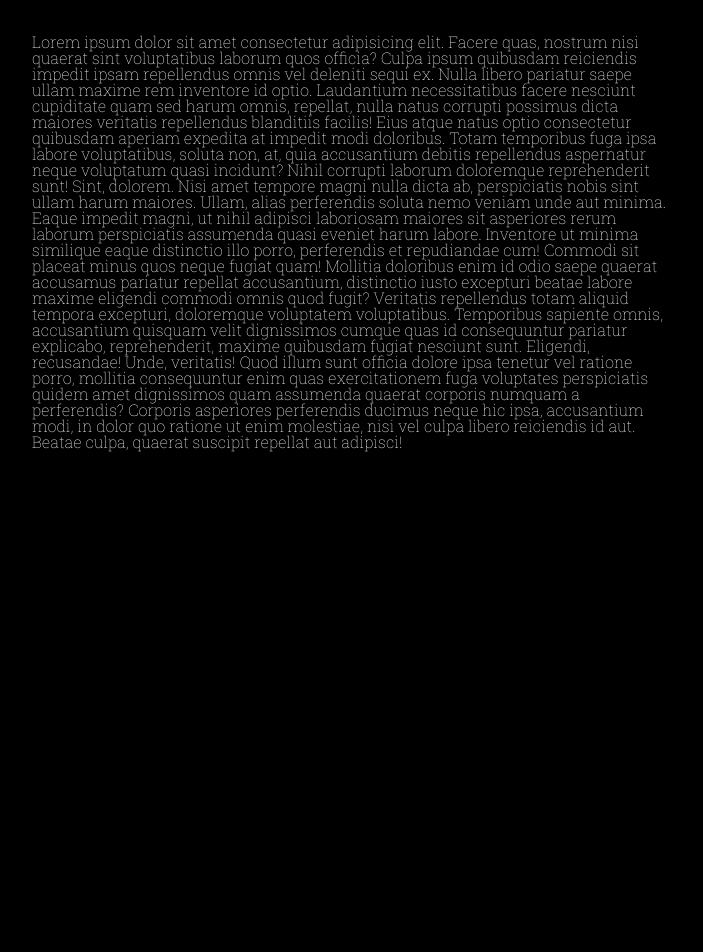
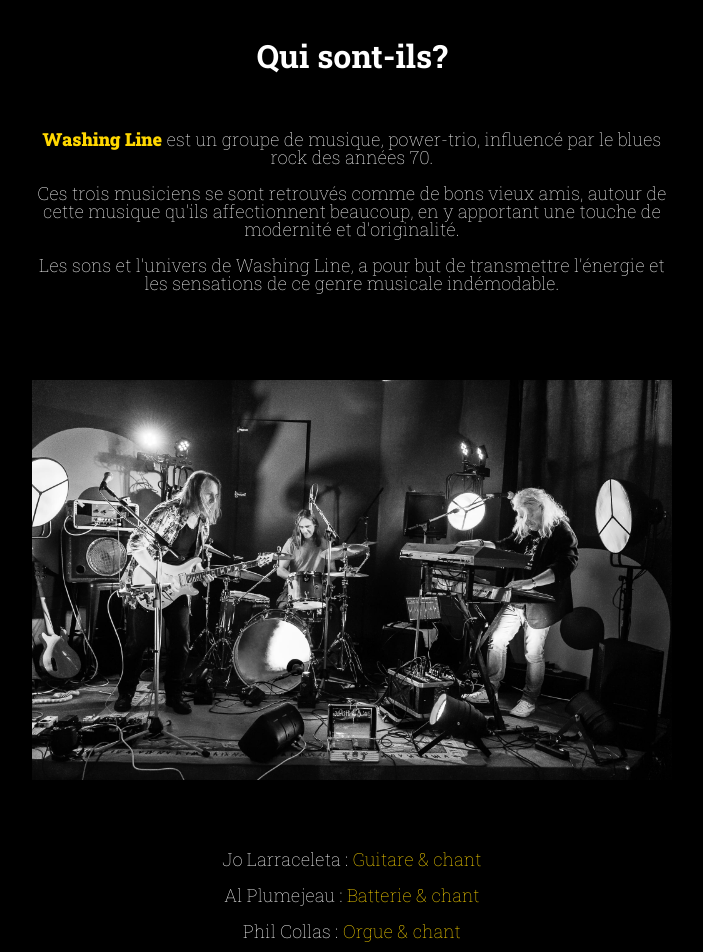
Before and after one commit to TitouanBOURLARD/projetwf3, a plain HTML site: page html/index.html in a window 1280 px wide. Shown: the part 660-1612 px from the top of the page, without its empty margins (288-991 px from the left). Before the commit the page ends 1112 px from the top, so only its background shows below. Drawn offline with Linux system fonts and the light colour scheme.

Commit message:
3rd commit

```diff
--- a/html/index.html
+++ b/html/index.html
@@ -19,9 +19,9 @@
             <div class="logo">
                 <a href="index.html"><img id="logo" src="../assets/logowlok.png" alt="logo"></a>
             </div>
+
             <div class="navbar">
                 <nav class="nav">
-
                     <a href="index.html">Accueil</a>
                     <a href="groupe.html">Groupe</a>
                     <a href="medias.html">Média</a>
@@ -29,31 +29,71 @@
                     <a href="contact.html">Contact</a>
                 </nav>
             </div>
+
+            <div class="account">
+                <a href="#"><img src="../assets/user.png" alt="profil"></a>
+            </div>
         </div>
 
     </header>
         <div class="video">
 
-            IL FAUT METTRE UNE VIDEO ICI MAIS JE NE SAIS PAS COMMENT FAIRE
+            <iframe width="100%" height="100%" src="https://www.youtube.com/embed/WjZ4euNWA1Y" title="YouTube video player" frameborder="0" allow="accelerometer; autoplay; clipboard-write; encrypted-media; gyroscope; picture-in-picture" allowfullscreen></iframe>
 
         </div>
 
         <div class="titre">
-            <h1>Qui sommes nous?</h1>
+            <h1>Qui sont-ils?</h1>
         </div>
 
         <div class="texte">
-            <p>Lorem ipsum dolor sit amet consectetur adipisicing elit. Facere quas, nostrum nisi quaerat sint voluptatibus laborum quos officia? Culpa ipsum quibusdam reiciendis impedit ipsam repellendus omnis vel deleniti sequi ex.
-            Nulla libero pariatur saepe ullam maxime rem inventore id optio. Laudantium necessitatibus facere nesciunt cupiditate quam sed harum omnis, repellat, nulla natus corrupti possimus dicta maiores veritatis repellendus blanditiis facilis!
-            Eius atque natus optio consectetur quibusdam aperiam expedita at impedit modi doloribus. Totam temporibus fuga ipsa labore voluptatibus, soluta non, at, quia accusantium debitis repellendus aspernatur neque voluptatum quasi incidunt?
-            Nihil corrupti laborum doloremque reprehenderit sunt! Sint, dolorem. Nisi amet tempore magni nulla dicta ab, perspiciatis nobis sint ullam harum maiores. Ullam, alias perferendis soluta nemo veniam unde aut minima.
-            Eaque impedit magni, ut nihil adipisci laboriosam maiores sit asperiores rerum laborum perspiciatis assumenda quasi eveniet harum labore. Inventore ut minima similique eaque distinctio illo porro, perferendis et repudiandae cum!
-            Commodi sit placeat minus quos neque fugiat quam! Mollitia doloribus enim id odio saepe quaerat accusamus pariatur repellat accusantium, distinctio iusto excepturi beatae labore maxime eligendi commodi omnis quod fugit?
-            Veritatis repellendus totam aliquid tempora excepturi, doloremque voluptatem voluptatibus. Temporibus sapiente omnis, accusantium quisquam velit dignissimos cumque quas id consequuntur pariatur explicabo, reprehenderit, maxime quibusdam fugiat nesciunt sunt. Eligendi, recusandae!
-            Unde, veritatis! Quod illum sunt officia dolore ipsa tenetur vel ratione porro, mollitia consequuntur enim quas exercitationem fuga voluptates perspiciatis quidem amet dignissimos quam assumenda quaerat corporis numquam a perferendis?
-            Corporis asperiores perferendis ducimus neque hic ipsa, accusantium modi, in dolor quo ratione ut enim molestiae, nisi vel culpa libero reiciendis id aut. Beatae culpa, quaerat suscipit repellat aut adipisci!</p>
+            <p>
+                <span id="wline"> Washing Line </span> est un groupe de musique, power-trio, influencé par le blues rock des années 70.
+            </p>
+            <br>
+            <p>
+                Ces trois musiciens se sont retrouvés comme de bons vieux amis, autour de cette musique qu'ils affectionnent beaucoup, en y apportant une touche de modernité et d'originalité.
+            </p>
+            <br>
+            <p>
+                Les sons et l'univers de Washing Line, a pour but de transmettre l'énergie et les sensations de ce genre musicale indémodable.
+            </p>
+
         </div>
 
+        <div class="photogrp">
+
+        </div>
+
+        <div class="texte2">
+            <p>
+                Jo Larraceleta : <span id="role"> Guitare & chant </span>
+            </p>
+            <br>
+            <p>
+                Al Plumejeau : <span id="role"> Batterie & chant </span>
+            </p>
+            <br>
+            <p>
+                Phil Collas : <span id="role"> Orgue & chant </span>
+            </p>
+
+        </div>
+
+        <div class="video">
+
+            <iframe width="100%" height="100%" src="https://www.youtube.com/embed/xZC01mSBbFw" title="YouTube video player" frameborder="0" allow="accelerometer; autoplay; clipboard-write; encrypted-media; gyroscope; picture-in-picture" allowfullscreen></iframe>
+
+        </div>
+
+
+    <footer>
+
+        <div class="network">
+            <a href="https://www.facebook.com/Washing-Line-108403356430864/" target="_blank"><img src="../assets/facebook.png" alt="facebook"></a>
+        </div>
+
+    </footer>
 
 
 </body>
--- a/style/accueil.css
+++ b/style/accueil.css
@@ -46,13 +46,13 @@ body{
 }
 
 .video{
-    border: white solid 2px;
+    /* border: white solid 2px; */
     height: 400px;
     width: 50%;
     margin-left: auto;
     margin-right: auto;
-    margin-top: 50px;
-    margin-bottom: 50px;
+    margin-top: 100px;
+    margin-bottom: 100px;
     color: red;
     text-align: center;
 }
@@ -66,12 +66,12 @@ body{
     font-family:'Roboto Slab', serif;
     font-weight: bold;
     font-size: xx-large;
-    ;
+    text-align: center;
 }
 
 .texte{
     /* border: white 2px solid; */
-    height: 400px;
+    height: 250px;
     width: 50%;
     margin-left: auto;
     margin-right: auto;
@@ -79,5 +79,78 @@ body{
     color:white;
     font-family:'Roboto Slab', serif;
     font-weight: 100;
+    font-size:large;
+    text-align: center;
+}
+
+.account{
+    filter: invert(100%);
+    width: 5%;
+    margin: auto;
+}
+.account img{
+    margin: auto;
+    width: 60%;
+}
+
+.photogrp{
+    background-color: royalblue;
+    height: 400px;
+    width: 50%;
+    margin: auto;
+    background-image: url(../assets/wl-arockarea-ch-montajol.jpg);
+    background-size: cover;
+    background-repeat: no-repeat;
+    object-fit: contain;
 
 }
+
+#wline{
+    color: gold;
+    font-weight: 900;
+}
+
+.texte2{
+    /* border: white 2px solid; */
+    height: 80px;
+    width: 50%;
+    margin-left: auto;
+    margin-right: auto;
+    margin-top: 70px;
+    color:white;
+    font-family:'Roboto Slab', serif;
+    font-weight: 100;
+    font-size:large;
+    text-align: center;
+}
+
+#role{
+    color: gold;
+}
+
+.network{
+    width: 40px;
+    height: 40px;
+    display: flex;
+    flex-direction: row;
+    justify-content: center;
+    margin: auto;
+    margin-bottom: 200px;
+    margin-top: 200px;
+}
+
+.network img{
+    width: 100%;
+    filter: invert(100%);
+}
+
+.network img:hover{
+    filter: invert(0%);
+    background-color: gold;
+}
+/* .photogrp img{
+    object-fit: cover;
+    width: auto;
+    margin-left: 20%;
+    margin-right: 20%;
+} */
```
Also changed, not shown: assets/facebook.png (added), assets/user.png (added), assets/wl-arockarea-ch-montajol.jpg (added), 2 other files.
